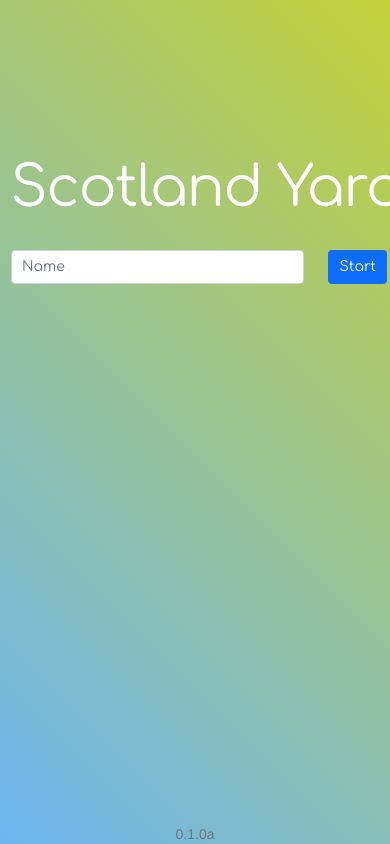
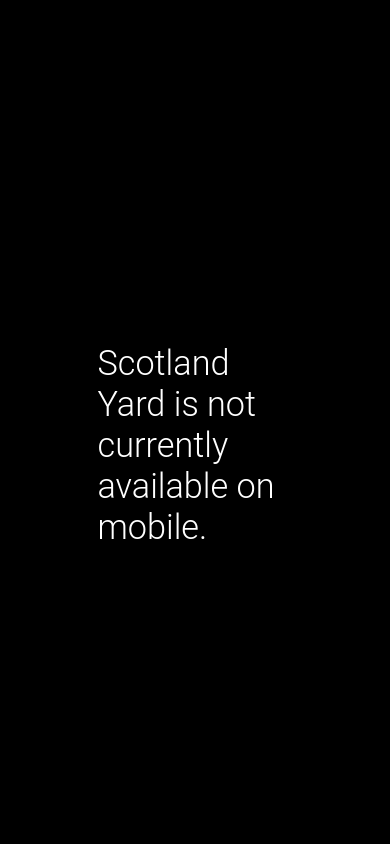
Before and after one commit to romirk/scotland-yard, a Django app: page / in a window 390 px wide. Run offline with Django 3.2, Linux system fonts and the light colour scheme; some libraries are stand-ins or nearby versions.

Commit message:
mobile overlay

```diff
--- a/scotlandyardgame/templates/scotlandyardgame/index.html
+++ b/scotlandyardgame/templates/scotlandyardgame/index.html
@@ -50,6 +50,9 @@
 
   <body>
     <div id="preload" class="overlay fade-out"></div>
+    <div id="mobile-overlay" class="overlay">
+      <h3 class="display-3">Scotland Yard is not currently available on mobile.</h3>
+    </div>
     <div class="layout-transparent mdl-layout mdl-js-layout" id="main">
       <header class="mdl-layout__header mdl-layout__header--transparent">
         <div class="mdl-layout__header-row">
--- a/static/js/index.js
+++ b/static/js/index.js
@@ -5,6 +5,7 @@ function unload() {
   if (name.value == "" || !name.validity.valid)
     return window.location.replace("/error/invalid%20name");
   $("#main-title").fadeOut(500);
+  $("#logo").fadeOut(500);
   $("footer").fadeOut(500);
   const grad = {
     c1r: 109,
--- a/static/styles/index.css
+++ b/static/styles/index.css
@@ -1,3 +1,23 @@
+#mobile-overlay {
+  display: none;
+}
+@media screen and (max-width: 1024px) {
+  #mobile-overlay {
+    display: block;
+    height: 100%;
+    background-color: black;
+    color: white;
+  }
+  #mobile-overlay h3 {
+    color: white;
+    position: fixed;
+    top: 50%;
+    left: 50%;
+    /* bring your own prefixes */
+    transform: translate(-50%, -50%);
+  }
+}
+
 .title {
   margin: auto;
   padding-top: 15vh;
@@ -50,7 +70,7 @@ form > div {
 }
 
 #preload {
-  z-index: 1;
+  z-index: 3;
   background-color: black;
 }
 .fade-out {
```
